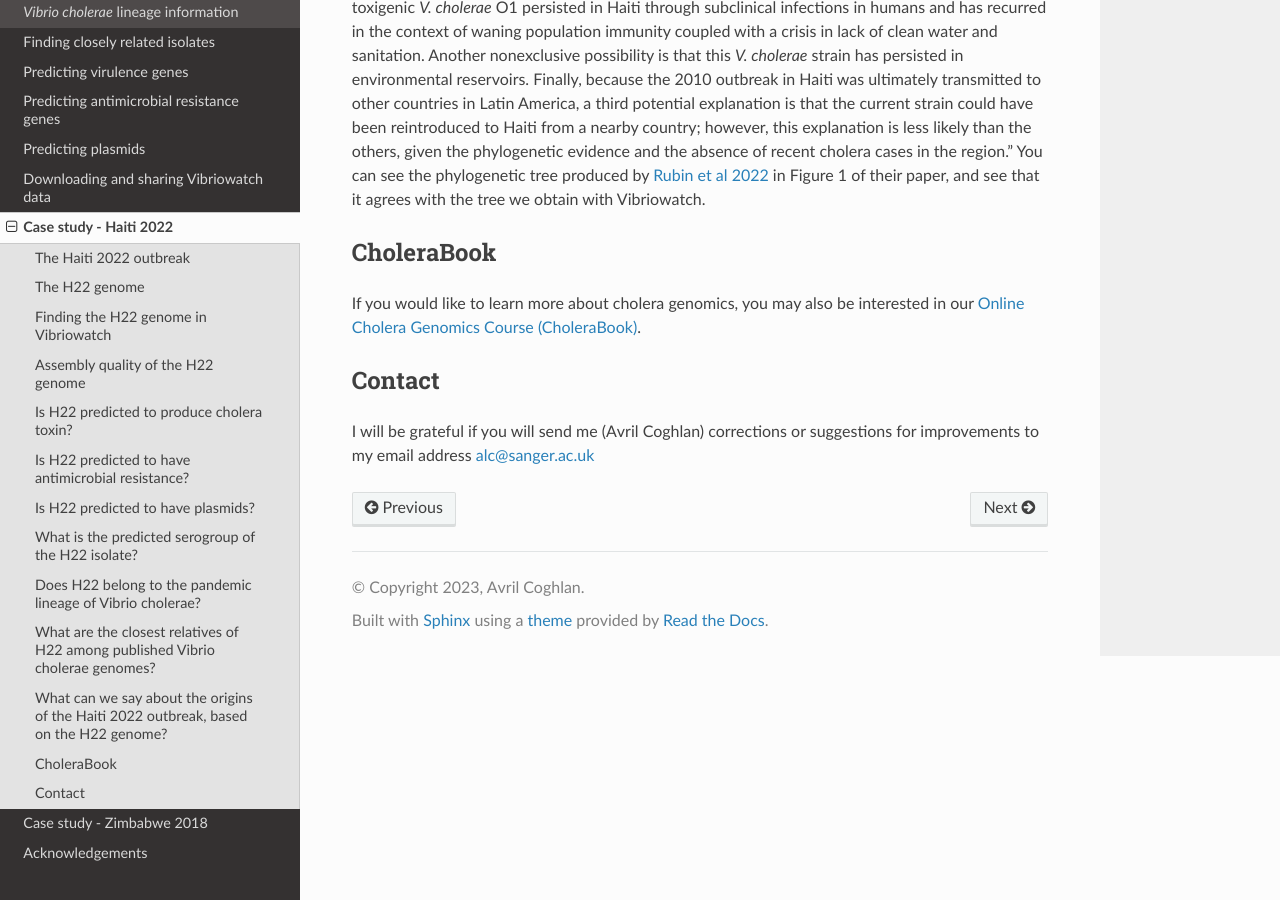
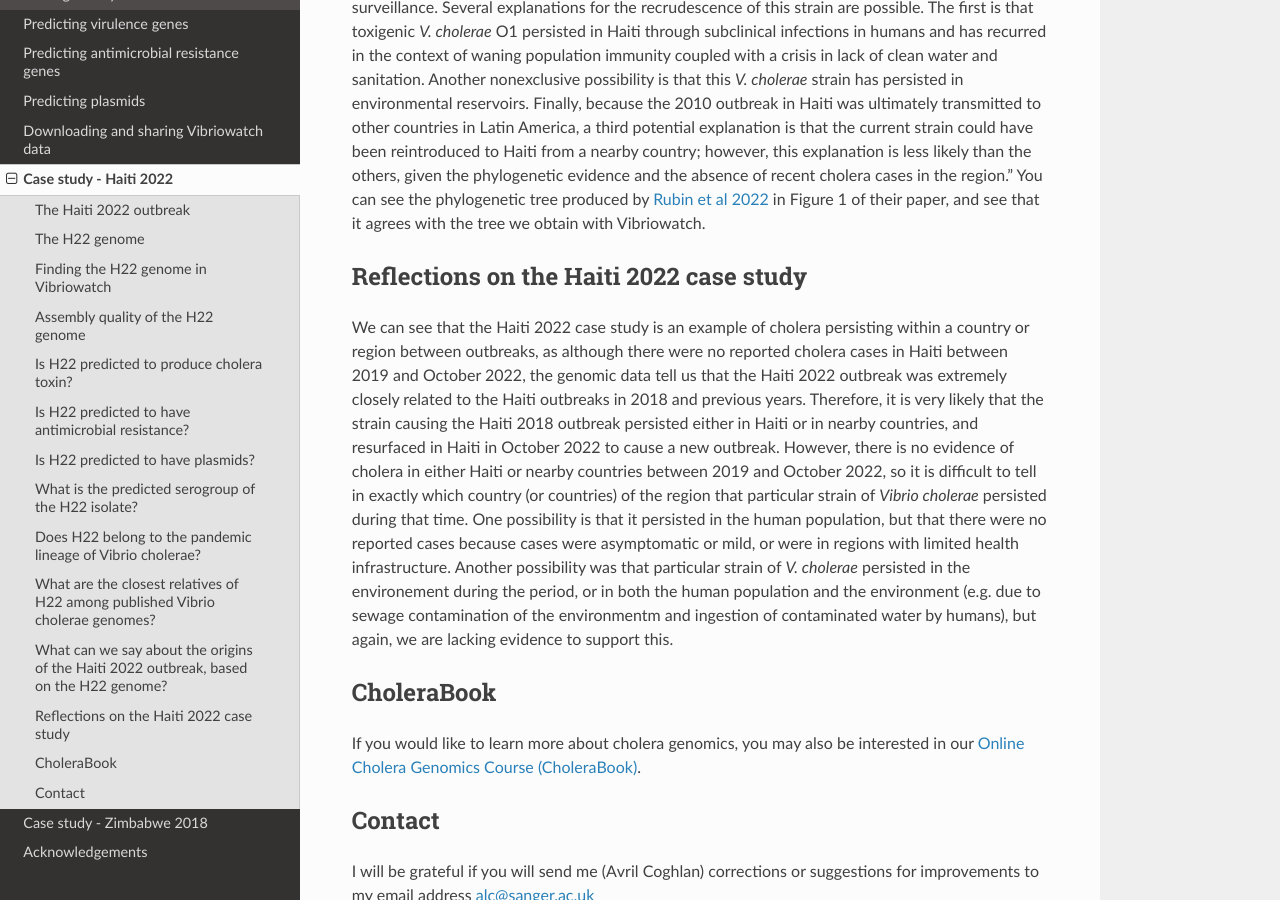
Before and after one commit to avrilcoghlan/vibriowatch, a Sphinx documentation site: the page built from docs/source/haiti.rst, in a window 1280 px wide and 900 px high, scrolled down 20167 px. Built offline with Sphinx 7.4.7 and the Read the Docs theme 3.1.0, drawn with Linux system fonts in a browser that asks for light colours; some of the changed text lies outside the part shown.

Commit message:
Update haiti.rst

```diff
--- a/docs/source/haiti.rst
+++ b/docs/source/haiti.rst
@@ -4,7 +4,7 @@ Case study - Haiti 2022
 This section is a worked example of using Vibriowatch to analyse cholera genomic data, using the Haiti 2022 outbreak as an example.
 
 This page is dedicated to the fantastic public health professionals, scientists and public servants of Haiti, and to the patient
-who generously donated a sample, for making this cholera genomic publicly available and therefore contributing a lot to our
+who generously donated a sample, for making this cholera genomic data publicly available and therefore contributing a lot to our
 global understanding of cholera.
 
 This case study has been selected as it is an example of cholera persisting within a country or region between outbreaks. It also illustrates
@@ -23,6 +23,7 @@ persistance in the environment between outbreaks.
 * `Does H22 belong to the pandemic lineage of Vibrio cholerae?`_.
 * `What are the closest relatives of H22 among published Vibrio cholerae genomes?`_.
 * `What can we say about the origins of the Haiti 2022 outbreak, based on the H22 genome?`_
+* `Reflections on the Haiti 2022 case study`_
 
 The Haiti 2022 outbreak
 -----------------------
@@ -497,6 +498,20 @@ with the tree we obtain with Vibriowatch.
 
 .. _Rubin et al 2022: https://pubmed.ncbi.nlm.nih.gov/36449726/
 
+Reflections on the Haiti 2022 case study
+----------------------------------------
+
+We can see that the Haiti 2022 case study is an example of cholera persisting within a country or region between outbreaks, as although
+there were no reported cholera cases in Haiti between 2019 and October 2022, the genomic data tell us that the Haiti 2022 outbreak was
+extremely closely related to the Haiti outbreaks in 2018 and previous years. Therefore, it is very likely that the strain causing the
+Haiti 2018 outbreak persisted either in Haiti or in nearby countries, and resurfaced in Haiti in October 2022 to cause a new outbreak.
+However, there is no evidence of cholera in either Haiti or nearby countries between 2019 and October 2022, so it is difficult to
+tell in exactly which country (or countries) of the region that particular strain of *Vibrio cholerae* persisted during that time. One possibility is that it persisted
+in the human population, but that there were no reported cases because cases were asymptomatic or mild, or were in regions with limited
+health infrastructure. Another possibility was that particular strain of *V. cholerae* persisted in the environement during the
+period, or in both the human population and the environment (e.g. due to sewage contamination of the environmentm and ingestion
+of contaminated water by humans), but again, we are lacking evidence to support this.
+
 CholeraBook
 -----------
 
```
